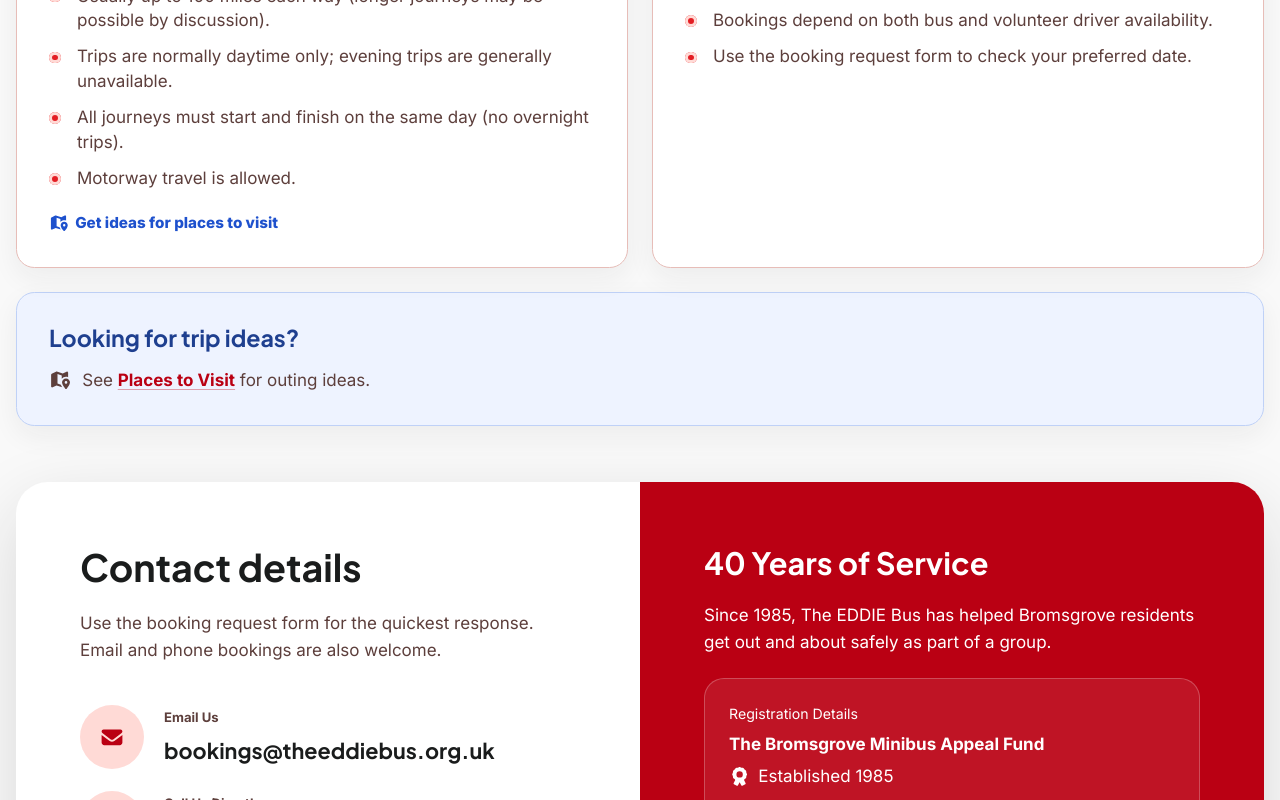
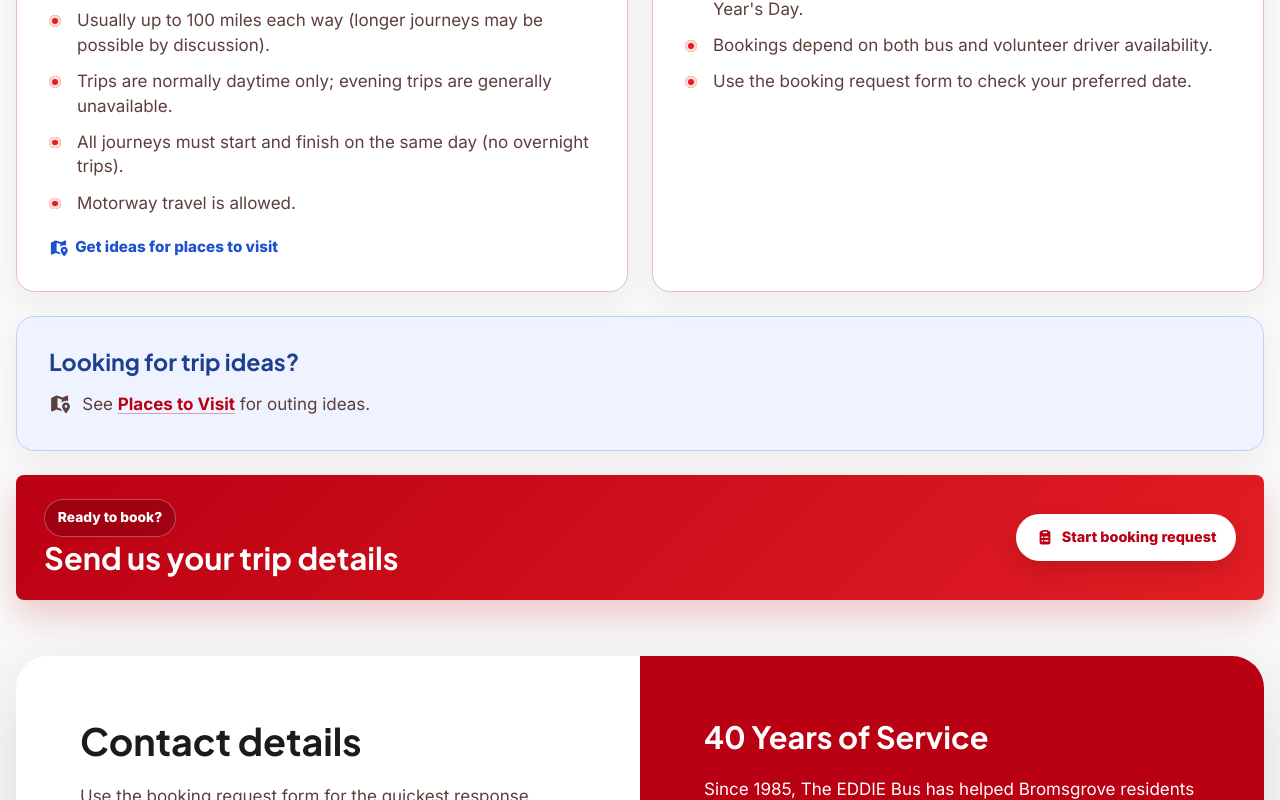
Before and after one commit to martinkearn/the-eddie-bus, a Next.js app: page /bookings in a window 1280 px wide. Shown: the part 2100-2900 px from the top of the page. Built offline with nearby package versions, Linux system fonts and the light colour scheme.

Commit message:
Website copy changes

```diff
--- a/app/bookings/page.js
+++ b/app/bookings/page.js
@@ -37,7 +37,7 @@
     'Minimum charge is £25.',
     'Mileage is from the bus storage area (B61 7EZ) to collection point(s), destination, drop-off point(s), then back to storage.',
     'Disability Blue Badge usually means no parking charges during trips.',
-    'Payment is bank transfer only. We issue an invoice after the trip once final mileage is confirmed.',
+    'Payment is preferred by bank transfer, cheque is also accepted. We issue an invoice after the trip once final mileage is confirmed.',
     'Payment is expected within one month of the journey.',
   ]
 
@@ -130,6 +130,13 @@
       <Callout title="Looking for trip ideas?">
         <p><FontAwesomeIcon icon={faMapLocationDot} aria-hidden="true" /> See <Link href="/places-to-visit/">Places to Visit</Link> for outing ideas.</p>
       </Callout>
+      <section className="booking-bottom-cta" aria-labelledby="booking-bottom-cta-title">
+        <div>
+          <p className="eyebrow">Ready to book?</p>
+          <h2 id="booking-bottom-cta-title">Send us your trip details</h2>
+        </div>
+        <Link className="button button-light" href="/bookings/request"><FontAwesomeIcon icon={faClipboardList} aria-hidden="true" />Start booking request</Link>
+      </section>
       <ContactPanel
         title="Contact details"
         text={['Use the booking request form for the quickest response. Email and phone bookings are also welcome.']}
--- a/app/globals.css
+++ b/app/globals.css
@@ -650,6 +650,36 @@
   border-top: 1px solid rgba(255, 255, 255, 0.24);
 }
 
+.booking-bottom-cta {
+  width: min(calc(100% - 2rem), var(--max));
+  margin: 0 auto;
+  padding: 1.5rem 1.75rem;
+  display: flex;
+  align-items: center;
+  justify-content: space-between;
+  gap: 1.5rem;
+  flex-wrap: wrap;
+  border-radius: 0.5rem;
+  background: linear-gradient(135deg, var(--primary), var(--primary-bright));
+  color: #ffffff;
+  box-shadow: 0 16px 34px rgba(186, 0, 19, 0.2);
+}
+
+.booking-bottom-cta .eyebrow {
+  margin-bottom: 0.25rem;
+  border: 1px solid rgba(255, 255, 255, 0.3);
+  background: rgba(117, 0, 12, 0.42);
+  color: #ffffff;
+}
+
+.booking-bottom-cta h2 {
+  color: #ffffff;
+}
+
+.booking-bottom-cta .button {
+  flex: 0 0 auto;
+}
+
 .booking-intro-highlights {
   margin-top: 1.1rem;
   display: grid;
@@ -2802,6 +2832,15 @@
   .contact-actions,
   .button {
     width: 100%;
+  }
+
+  .booking-bottom-cta {
+    align-items: stretch;
+    padding: 1.35rem 1.25rem;
+  }
+
+  .booking-bottom-cta .button {
+    justify-content: center;
   }
 
   .image-badge {
--- a/app/policies/page.js
+++ b/app/policies/page.js
@@ -124,8 +124,8 @@
   }
 
   if (capacity.title === 'Static wheelchairs') {
-    return 'Up to 3 static wheelchair users, with capacity for additional passengers depending on the final seating layout. Each static wheelchair must be secured to the floor with the correct restraints and seat belts, and one seat must be removed for each wheelchair.'
+    return 'Up to 2 static wheelchair users, with capacity for additional passengers depending on the final seating layout. Each static wheelchair must be secured to the floor with the correct restraints and seat belts, and one seat must be removed for each wheelchair.'
   }
 
-  return 'Usually 1 powered wheelchair user, plus additional passengers depending on the final seating layout. It must be secured front and rear to the floor with a seat belt, and two seats must be removed; if space allows, one static wheelchair may also be accommodated at the driver’s discretion.'
+  return 'Usually 1 powered wheelchair user, plus additional passengers depending on the final seating layout. It must be secured front and rear to the floor with a seat belt, and two seats must be removed. Overall seating capacity reduced to 12.'
 }
--- a/src/content/pages.js
+++ b/src/content/pages.js
@@ -189,7 +189,7 @@
   driverText: [
     'We need volunteer drivers to help meet local demand.',
     'You may be suitable if you have:',
-    'There is no minimum age requirement, provided you hold a valid driving licence.',
+    'For insurance purposes, drivers must be aged between 25 and 75 with a valid driving licence.',
     'Drivers aged over 70 require D1 entitlement and a medical declaration.',
     'The EDDIE Bus provides the necessary insurance.',
     'Trial drives and inductions are provided as required.',
@@ -197,7 +197,6 @@
   checks: [
     'The charity does not currently require DBS checks.',
     'Formal driver training is not required or provided.',
-    'The EDDIE Bus operates in compliance with Section 19 permit requirements, and volunteer drivers are covered by the charity’s insurance when driving for the service.',
     'The EDDIE Bus operates in compliance with Section 19 permit requirements, and volunteer drivers are covered by the charity’s insurance when driving for the service.',
   ],
   helper: 'If driving is not for you, there may still be ways to help. Volunteer helpers can support the charity by assisting with outings, administration, local promotion or general support.',
@@ -224,7 +223,7 @@
         { label: 'Little Heath Nursery, Lickey End', href: 'https://www.littleheathgardencentre.co.uk/' },
         { label: 'Mappleborough Green', href: 'https://www.mappleboroughgreengardencentre.co.uk/' },
         { label: 'Notcutts, Shirley', href: 'https://www.notcutts.co.uk/garden-centres/solihull' },
-        { label: 'Rowberry’s, Chaddesley Corbett', href: 'https://www.rowberrys.co.uk/' },
+        { label: 'Rowberry’s Nursery, Chaddesley Corbett', href: 'https://rowberrys-nursery.co.uk/' },
         { label: 'St Peters, Worcester', href: 'https://www.stpetersgardencentre.co.uk/' },
         { label: 'Webbs, Hagley', href: 'https://www.webbsdirect.co.uk/west-hagley/' },
         { label: 'Webbs, Wychbold', href: 'https://www.webbsdirect.co.uk/' },
```
